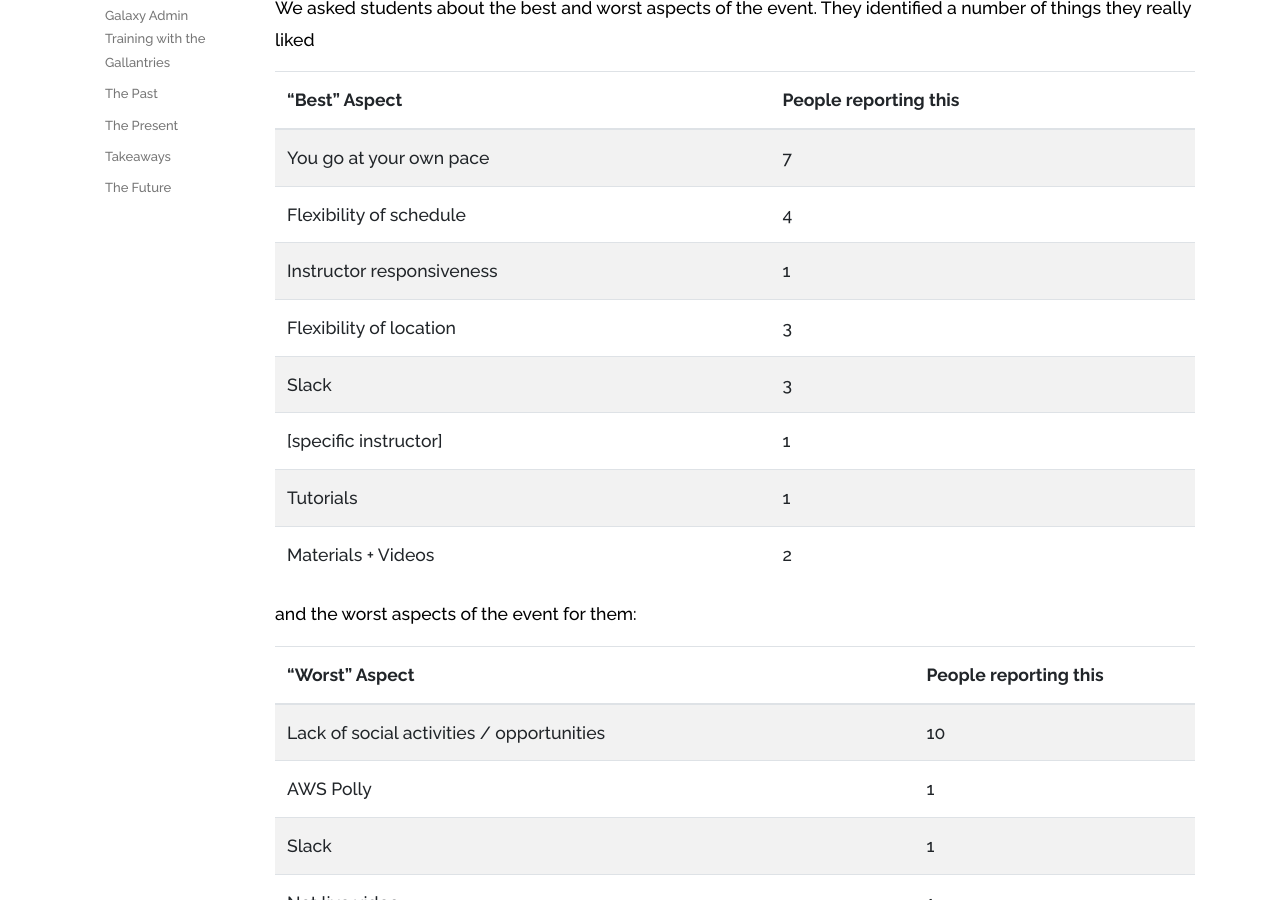
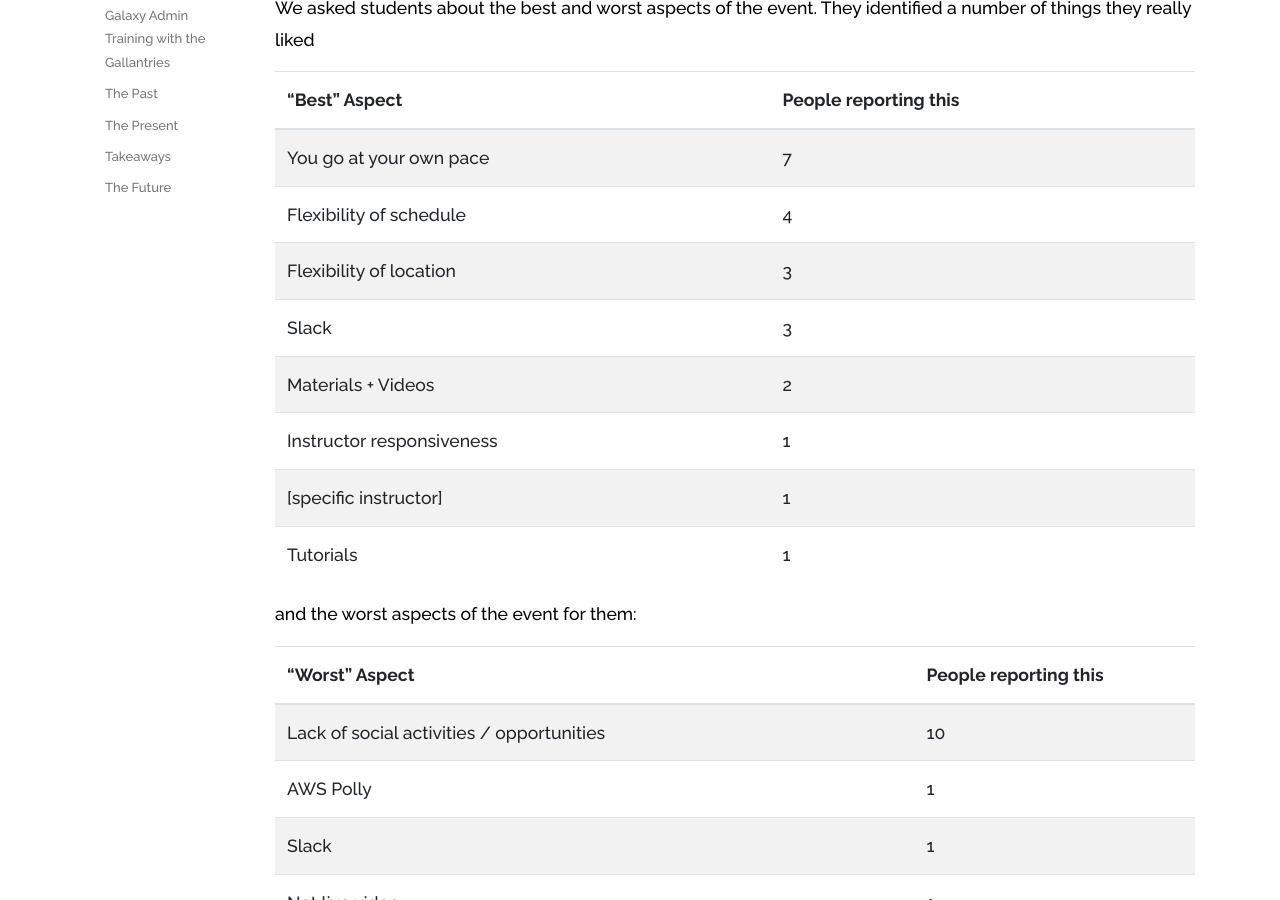
Before and after one commit to gallantries/gallantries.github.io, a Jekyll site: the page built from _posts/2021-02-01-gat.md, in a window 1280 px wide and 900 px high, scrolled down 11360 px. Built offline with Jekyll 4.4.1, drawn with Linux system fonts in a browser that asks for light colours.

Commit message:
fix sorting

```diff
--- a/_posts/2021-02-01-gat.md
+++ b/_posts/2021-02-01-gat.md
@@ -179,12 +179,12 @@ We asked students about the best and worst aspects of the event. They identified
 -------------             | ---------------------
 You go at your own pace   | 7
 Flexibility of schedule   | 4
-Instructor responsiveness | 1
 Flexibility of location   | 3
 Slack                     | 3
+Materials + Videos        | 2
+Instructor responsiveness | 1
 [specific instructor]     | 1
 Tutorials                 | 1
-Materials + Videos        | 2
 {: .table.table-striped}
 
 and the worst aspects of the event for them:
```
